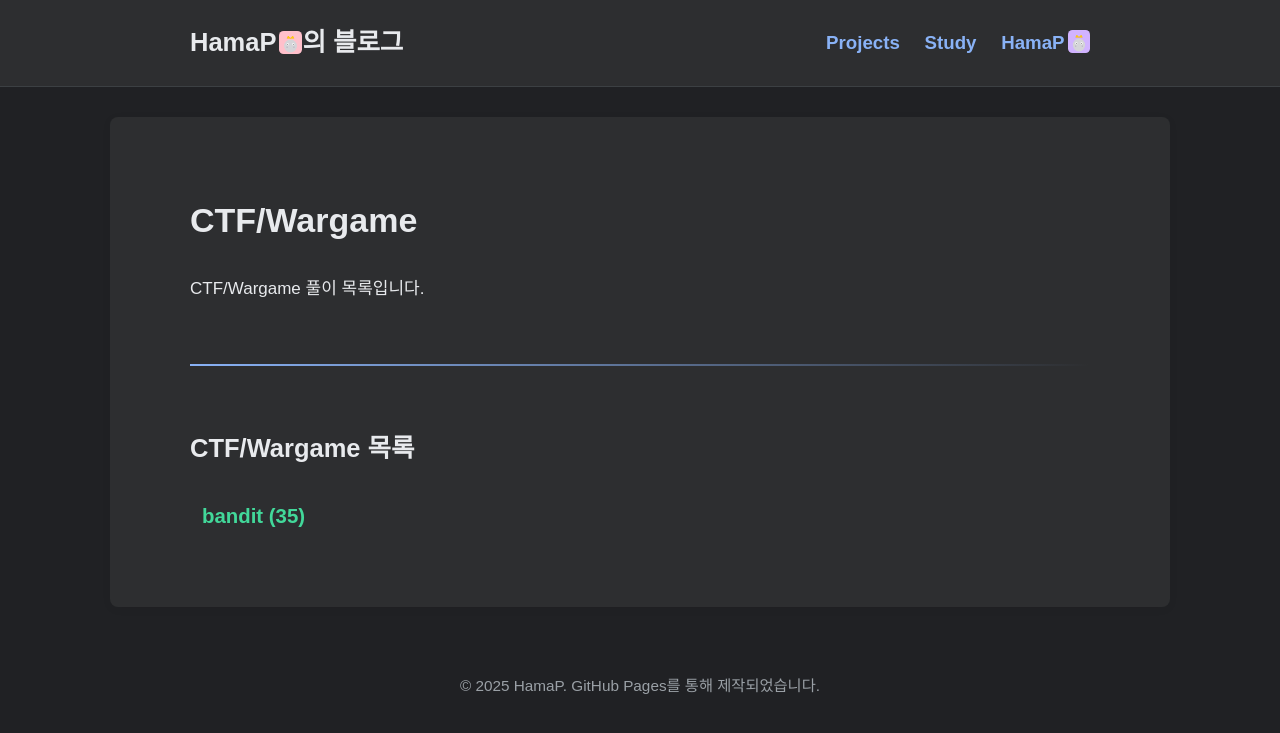
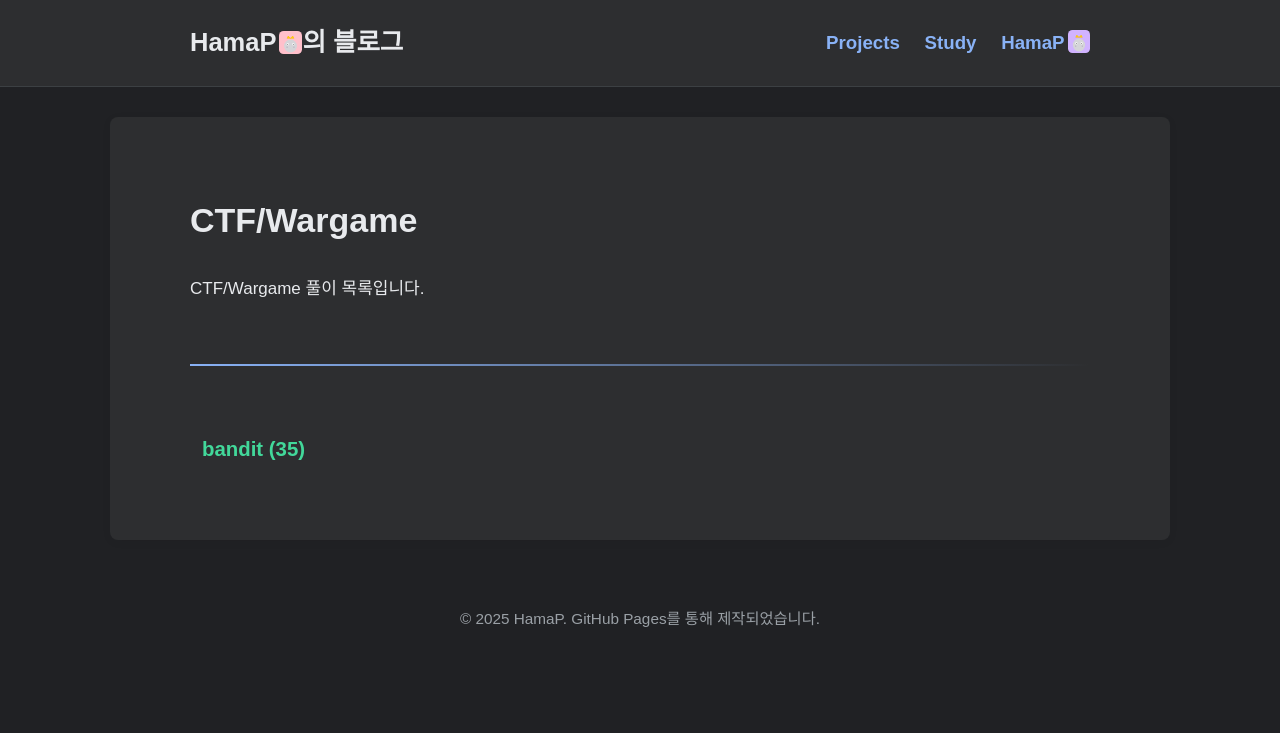
Before and after one commit to HamaP0/HamaP0.github.io, a Jekyll site: the page built from ctf-wargame.html, in a window 1280 px wide. Shown: the top 733 px of the page. Built offline with Jekyll 4.4.1, drawn with Linux system fonts in a browser that asks for light colours; some web fonts are replaced.

Commit message:
Update ctf-wargame.html

```diff
--- a/ctf-wargame.html
+++ b/ctf-wargame.html
@@ -8,7 +8,6 @@ exclude_from_nav: true
 <p>CTF/Wargame 풀이 목록입니다.</p>
 <hr>
 
-<h2>CTF/Wargame 목록</h2>
 <ul class="category-list">
   {% assign ctf_categories = "bandit|드림핵|OWASP-JuiceShop|TryHackMe|PortSwigger|OvertheWire|Rcity|Pwnable" | split: "|" %}
   {% for cat in ctf_categories %}
```
